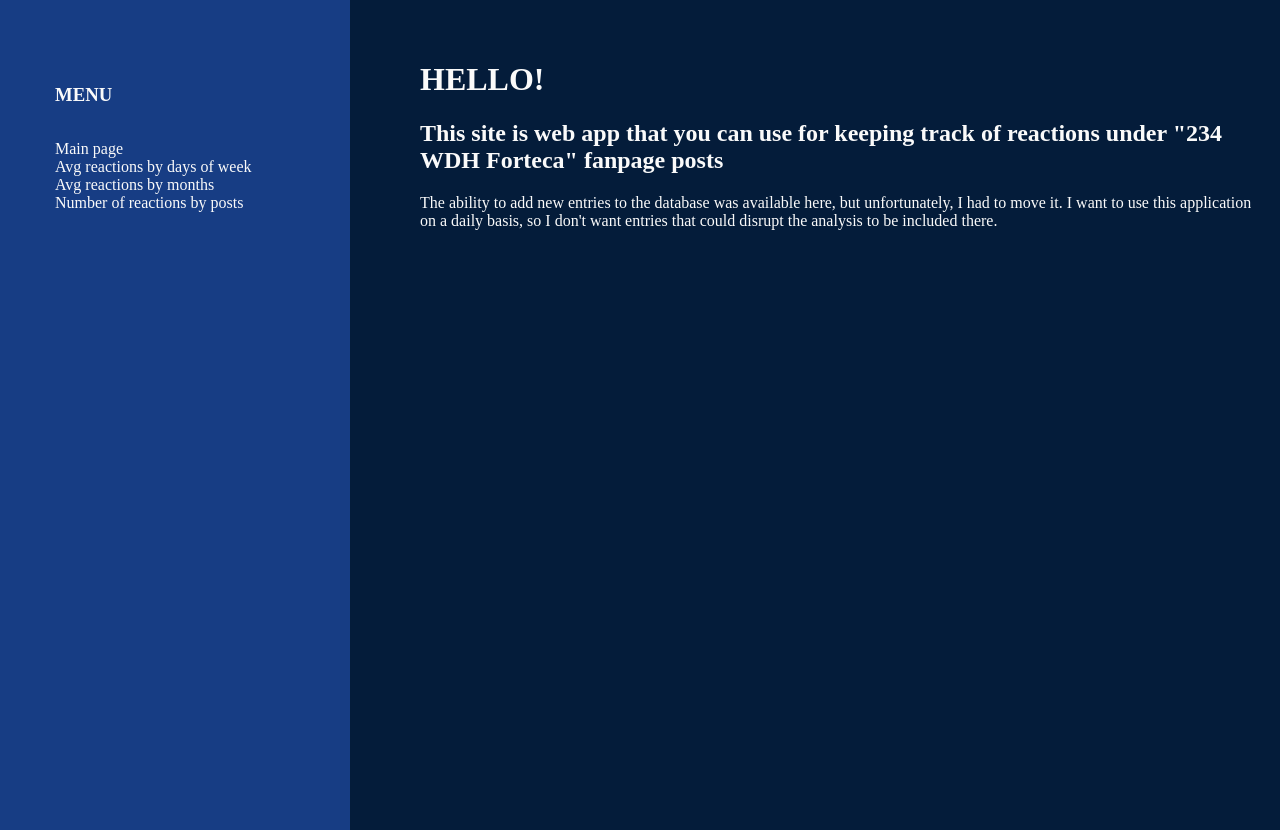
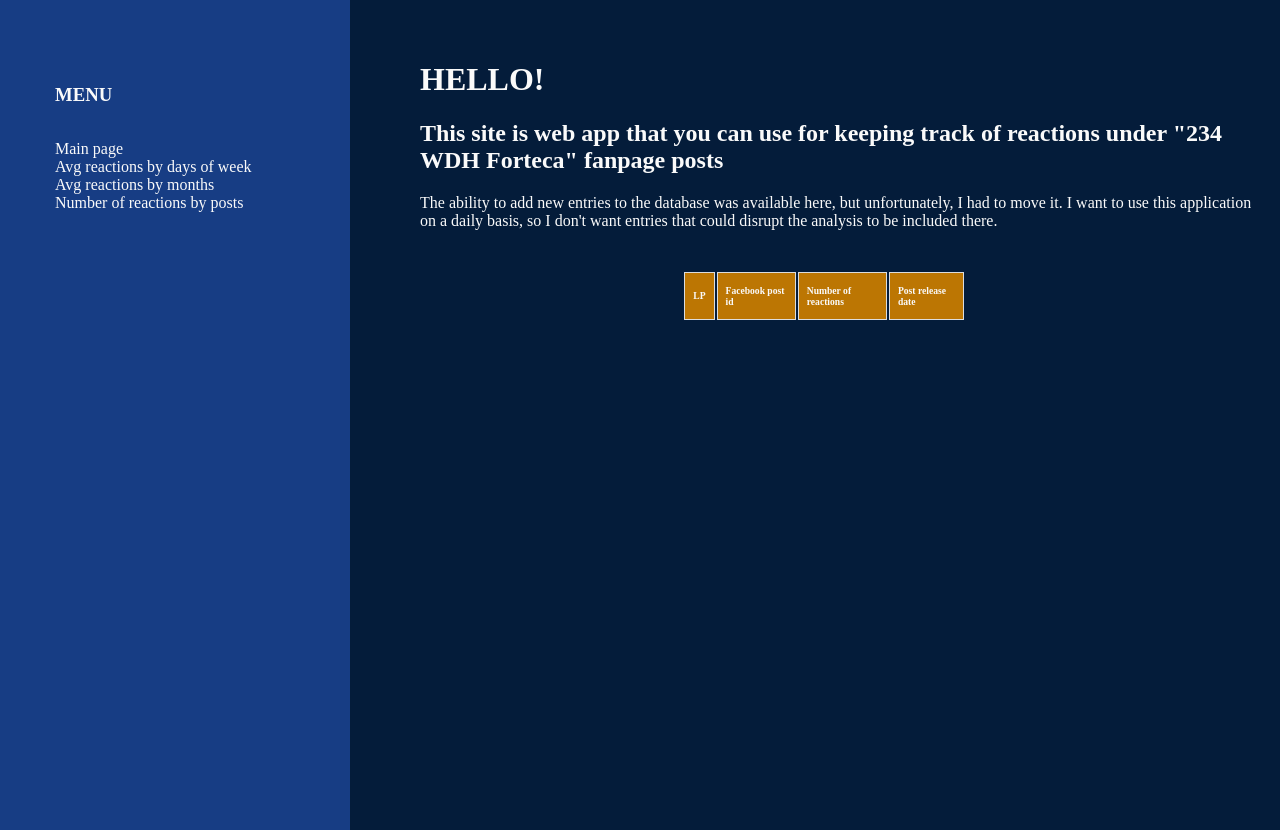
Before and after one commit to ST4N3R/FB-post_scrapper, a Flask app: template templates/index.html in a window 1280 px wide. Run offline with Flask 3, Linux system fonts and the light colour scheme; the template is opened without the code that fills it: most values are stand-ins (such as "Sample title", 1, 10 or a date in 2020); lists and menus that the app fills with data are empty.

Commit message:
Dodałem tabelę

```diff
--- a/main.py
+++ b/main.py
@@ -9,6 +9,7 @@ app = Flask(__name__)
 @app.route('/', methods=['POST', 'GET'])
 def index():
     dataHandler = DataHandler()
+    lp, postId, reactionNum, releaseDate = dataHandler.db_view()
 
     if request.method == 'POST':
         url = request.form['url_text']
@@ -18,7 +19,11 @@ def index():
         else:
             return "Coś poszło nie tak"
     else:
-        return render_template('index.html')
+        return render_template(template_name_or_list='index.html',
+                               lp=lp,
+                               postId=postId,
+                               reactionNum=reactionNum,
+                               releaseDate=releaseDate)
 
 
 @app.route('/day_of_week', methods=['POST', 'GET'])
@@ -31,11 +36,11 @@ def day_of_week():
         endDate = request.form['endDate']
         return render_template(template_name_or_list='day_of_week.html',
                                labels=['Monday', 'Tuesday', 'Wednesday', 'Thursday', 'Friday', 'Saturday', 'Sunday'],
-                               data=dataHandler.dayOfWeek_by_reactionNum(startDate=startDate, endDate=endDate).to_list())
+                               data=dataHandler.dayOfWeek_by_reactionNum(startDate=startDate, endDate=endDate))
     else:
         return render_template(template_name_or_list='day_of_week.html',
                                labels=['Monday', 'Tuesday', 'Wednesday', 'Thursday', 'Friday', 'Saturday', 'Sunday'],
-                               data=dataHandler.dayOfWeek_by_reactionNum().to_list(),)
+                               data=dataHandler.dayOfWeek_by_reactionNum())
 
 
 @app.route('/months', methods=['POST', 'GET'])
@@ -48,11 +53,11 @@ def months():
         endDate = request.form['endDate']
         return render_template(template_name_or_list='months.html',
                                labels=['Jan', 'Feb', 'Mar', 'Apr', 'May', 'Jun', 'Jul', 'Aug', 'Sep', 'Nov', 'Oct', 'Dec'],
-                               data=dataHandler.month_by_reactionNum(startDate=startDate, endDate=endDate).to_list())
+                               data=dataHandler.month_by_reactionNum(startDate=startDate, endDate=endDate))
     else:
         return render_template(template_name_or_list='months.html',
                                labels=['Jan', 'Feb', 'Mar', 'Apr', 'May', 'Jun', 'Jul', 'Aug', 'Sep', 'Nov', 'Oct', 'Dec'],
-                               data=dataHandler.month_by_reactionNum().to_list())
+                               data=dataHandler.month_by_reactionNum())
 
 
 @app.route('/hole_year', methods=['POST', 'GET'])
--- a/static/CSS/style.css
+++ b/static/CSS/style.css
@@ -40,6 +40,34 @@ body {
 
 #title h1{
     text-transform: uppercase;
+}
+
+
+#db_info {
+    margin-top: 20px;
+    margin-left: 20px;
+    margin-right: 20px;
+    font-size: 60%;
+}
+
+#db_table {
+    max-width: 90%;
+    display: flex;
+}
+
+#db_table th, td{
+    border: 1px solid #ddd;
+    padding: 8px;
+    width: auto;
+}
+
+#db_table tr:nth-child(even){background-color: var(--menuColor);}
+
+#db_table th {
+    padding-top: 12px;
+    padding-bottom: 12px;
+    text-align: left;
+    background-color: var(--btnColor);
 }
 
 #url {
--- a/templates/index.html
+++ b/templates/index.html
@@ -13,8 +13,42 @@
         <span>The ability to add new entries to the database was available here, but unfortunately, I had to move it.
             I want to use this application on a daily basis, so I don't want entries that could disrupt the analysis to be included there.</span>
     </div>
-    <div id="url">
+    <div id="db_info">
+        <table id="db_table">
+            <tr>
+                <th>LP</td>
+                <th>Facebook post id</th>
+                <th>Number of reactions</th>
+                <th>Post release date</th>
+            </tr>
+            <script>
+                var r = document.querySelector(':root');
+                var rs = getComputedStyle(r);
+                var table = document.getElementById("db_table");
 
+                const lp = {{ lp | tojson }};
+                const postId = {{ postId | tojson }};
+                const reactionNum = {{ reactionNum | tojson }};
+                const releaseDate = {{ releaseDate | tojson }};
+
+                console.log(lp);
+                console.log(postId[2]);
+
+                for (var i = 1; i <= lp; i++) {
+                    var newRow = table.insertRow(i);
+
+                    var cellLp = newRow.insertCell(0);
+                    var cellFb = newRow.insertCell(1);
+                    var cellReactions = newRow.insertCell(2);
+                    var cellDate = newRow.insertCell(3);
+
+                    cellLp.innerHTML = i;
+                    cellFb.innerHTML = postId[i-1];
+                    cellReactions.innerHTML = reactionNum[i-1];
+                    cellDate.innerHTML = releaseDate[i-1];
+                }
+            </script>
+        </table>
     </div>
 </div>
 
```
Also changed, not shown: modules/data_handler.py (+19 -2 lines).
